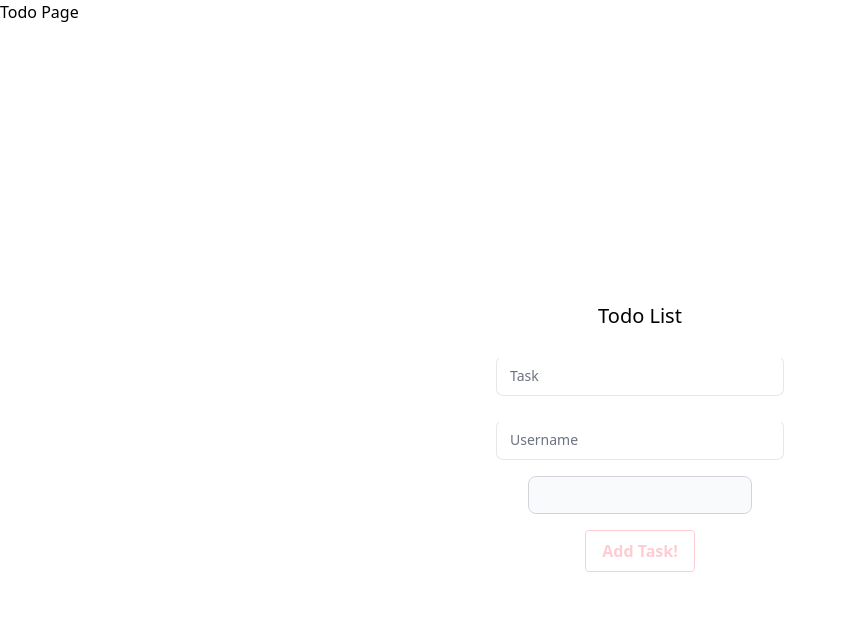
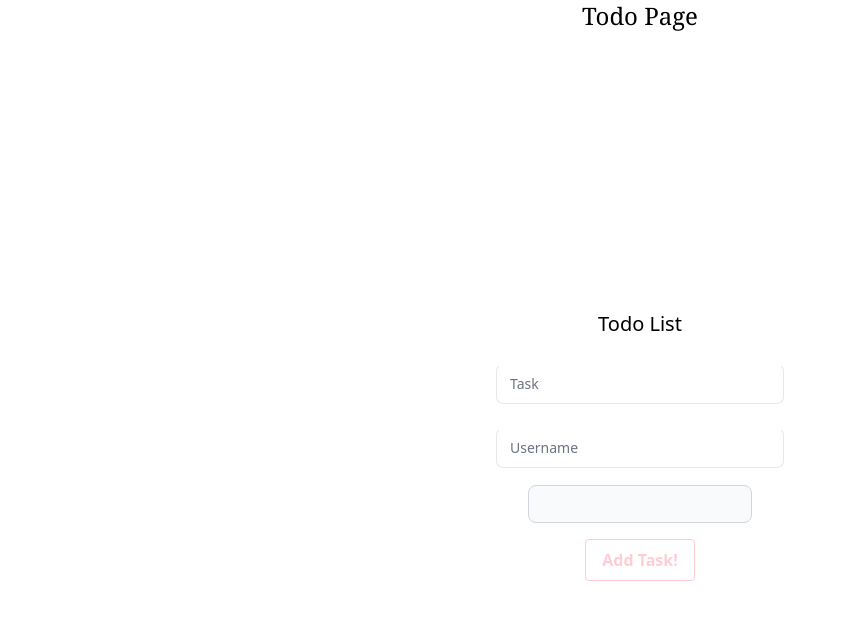
Before and after one commit to katechoi14/todoList, a Next.js app: page /todo in a window 1280 px wide. Shown: the top 620 px of the page, without its empty margins (0-847 px from the left). Built offline with nearby package versions, Linux system fonts and the light colour scheme.

Commit message:
Update todo.tsx

```diff
--- a/src/pages/todo.tsx
+++ b/src/pages/todo.tsx
@@ -1,11 +1,10 @@
 import React from "react";
 import TodoList from "../components/ToDoList";
-import styles from '../style.module.css';
 
 const TodoPage = () => {
     return (
-        <div>
-            <h1>Todo Page</h1>
+        <div className="text-center text-2xl">
+            <h1 className="font-serif">Todo Page</h1>
             <TodoList />
         </div>
     );
```
